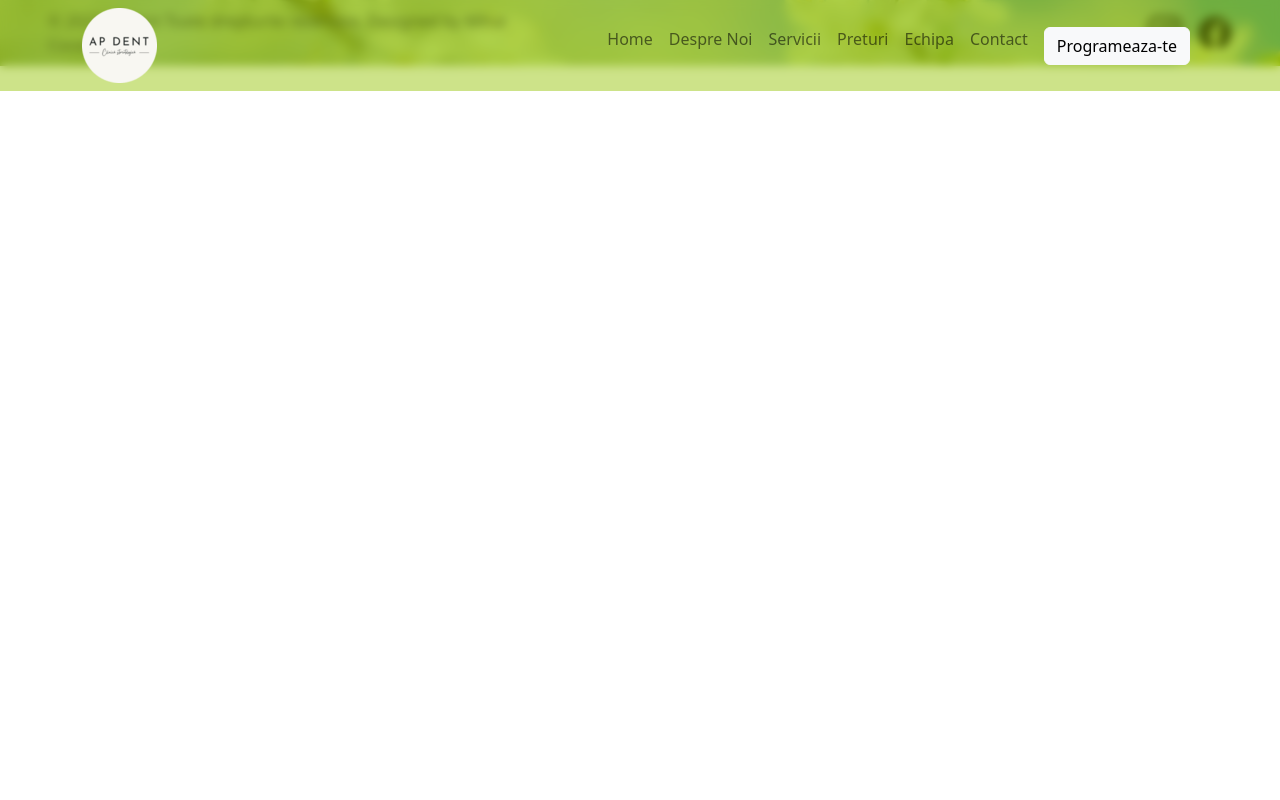
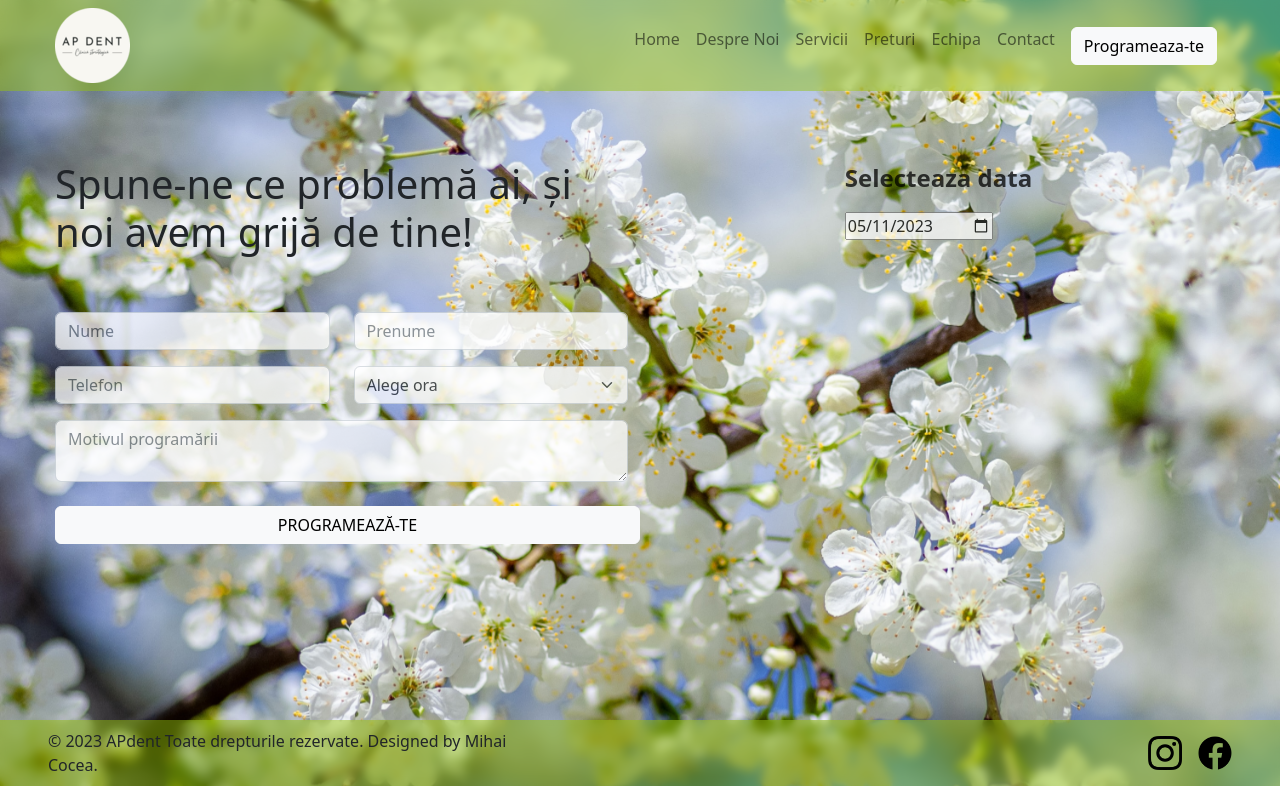
Before and after one commit to mihaicce/finalpr, a Vue app: page /Programare in a window 1280 px wide. Built offline with nearby package versions, Linux system fonts and the light colour scheme.

Commit message:
conexion con el back y formulario funccionando sin la ora

```diff
--- a/package.json
+++ b/package.json
@@ -12,11 +12,13 @@
   "dependencies": {
     "@fortawesome/fontawesome-free": "^6.4.0",
     "@popperjs/core": "^2.11.7",
+    "axios": "^1.4.0",
     "bootstrap": "^5.2.3",
     "core-js": "^3.8.3",
     "register-service-worker": "^1.7.2",
     "vue": "^3.2.13",
     "vue-router": "^4.0.3",
+    "vue3-datepicker": "^0.3.4",
     "vuex": "^4.0.0"
   },
   "devDependencies": {
--- /dev/null
+++ b/src/components/DatePicker.vue
@@ -0,0 +1,23 @@
+<template>
+    <div>
+        <input type="date" id="fecha" v-model="selectedDate" @change="emitFechaSeleccionada" />
+    </div>
+</template>
+
+<script setup>
+import {ref, defineEmits} from "vue"
+let selectedDate = ref(new Date().toISOString().slice(0, 10))
+
+const emitFechaSeleccionada = () => {
+  const fecha = new Date(selectedDate.value)
+  const fechaFormateada = fecha.toISOString().slice(0, 10).replace(/-/g, '')
+  emit('fecha-seleccionada', fechaFormateada)
+  console.log(fechaFormateada)
+}
+const emit = defineEmits(['fecha-seleccionada'])
+
+</script>
+
+<style>
+
+</style>
--- a/src/views/HomeView.vue
+++ b/src/views/HomeView.vue
@@ -9,8 +9,8 @@
 </template>
 
 <script>
+import TarjetasIntereactivas from '../components/TarjetasInteractivas.vue';
 import CarouselBstrp from '../components/CarouselBstrp.vue';
-import TarjetasIntereactivas from '../components/TarjetasInteractivas.vue';
 import TarjetasDescriptivas from '../components/TarjetasDescriptivas.vue';
 import DescripcionHome from '../components/DescripcionHome.vue';
 
--- a/src/views/ProgramareView.vue
+++ b/src/views/ProgramareView.vue
@@ -1,13 +1,128 @@
 <template>
-    <div>
+  <div class="fundal">
+    <div class="container">
+      <div class="row">
+        <div class="col-md-6 pb-5">
+          <h1>Spune-ne ce problemă ai, și noi avem grijă de tine!</h1>
+        </div>
+        <div class="col-lg-6 d-flex justify-content-center">
+          <div class="alege opacity-75">
+            <p>Selecteaza data</p>
+            <DatePicker @fecha-seleccionada="handleFechaSeleccionada" />
+          </div>
+        </div>
+      </div>
 
+      <div class="row">
+        <div class="col-lg-3 col-md-12 opacity-75">
+          <input type="text" class="form-control" v-model="nume" placeholder="Nume" aria-label="First name">
+        </div>
+        <div class="col-lg-3 col-md-12 opacity-75">
+          <input type="text" class="form-control" v-model="prenume" placeholder="Prenume" aria-label="Last name">
+        </div>
+      </div>
+
+      <div class="row">
+        <div class="col-lg-3 col-md-12 opacity-75">
+          <input type="text" class="form-control" v-model="telefon" placeholder="Telefon" aria-label="First name">
+        </div>
+        <div class="col-lg-3 col-md-12 opacity-75">
+          <select id="inputState" class="form-select">
+            <option selected>Alege ora</option>
+            <option>8AM-9AM</option>
+            <option>9AM-10AM</option>
+            <option>10AM-11AM</option>
+            <option>11AM-12AM</option>
+            <option>12AM-1PM</option>
+            <option>1PM-2PM</option>
+            <option>2PM-3PM</option>
+            <option>3PM-4PM</option>
+          </select>
+        </div>
+      </div>
+
+      <div class="row">
+        <div class="col-md-6 pb-4 opacity-75">
+          <textarea class="form-control" v-model="motiv" placeholder="Motivul programării" id="floatingTextarea"></textarea>
+        </div>
+      </div>
+
+      <div class="row">
+        <div class="col-md-12">
+          <button type="button" class="btn btn-light col-md-6" @click="CreateCity">PROGRAMEAZĂ-TE</button>
+        </div>
+      </div>
     </div>
+  </div>
 </template>
 
-<script>
+<script setup >
+import DatePicker from '../components/DatePicker.vue';
+import {ref } from "vue"
+import axios from "axios"
+
+ let id = ref(null)
+ let nume = ref("")
+ let prenume = ref("")
+ let telefon = ref("")
+//  let ora = ref("")
+ let motiv = ref("")
+let data = ref("")
+
+function handleFechaSeleccionada(fecha){
+     data.value = fecha
+     console.log(fecha)
+}
+
+ async function CreateCity(){
+   const url = 'http://localhost:5000/submit';
+
+   try{
+      await axios.post(url, {
+        id: id.value,
+        nume: nume.value,
+        prenume: prenume.value,
+        telefon: telefon.value,
+        ora: "esto es hora",
+        motiv: motiv.value,
+        data: data.value
+    })
+    // location.reload()
+   }catch(error){
+      console.log(error)
+   }
+
+ }
+
+
 
 </script>
 
-<style>
+<style lang="scss">
+.fundal {
+  background-image: url(../assets/altfundal.jpg);
+  background-repeat: no-repeat;
+  background-size: cover;
+  background-attachment: fixed;
+  padding-top: 10rem;
+}
 
+.container {
+  max-width: 1200px;
+  margin: 0 auto;
+  padding: 0 15px;
+}
+
+
+@media (max-width: 991px) {
+  .alege {
+    text-align: left;
+  }
+}
+
+.col-lg-6,
+.col-lg-8,
+.col-md-12 {
+  margin-bottom: 1rem;
+}
 </style>
```
Also changed, not shown: 1 other file (tests, documents, lock files or other folders).
